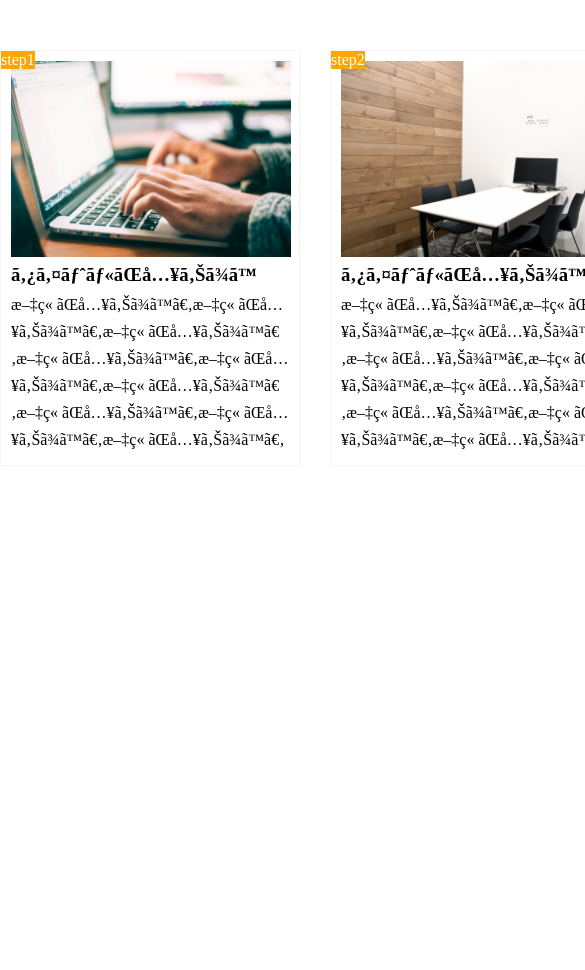
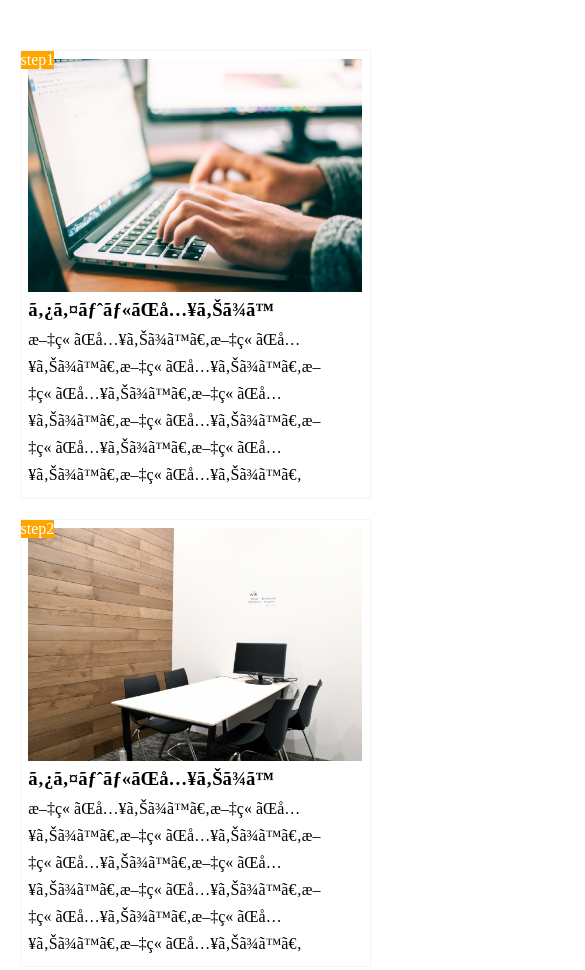
Before and after one commit to 202004/task_html-css, a plain HTML site: page index.html in a window 390 px wide. Shown: the top 970 px of the page, 585 px wide, since content can reach past the window. Before the commit the page ends 844 px from the top, so only its background shows below. Drawn offline with Linux system fonts and the light colour scheme.

Commit message:
[finish] 1-10

```diff
--- a/index.html
+++ b/index.html
@@ -2,24 +2,25 @@
 <html>
 <head>
 	<meta charset="UTF=8">
+	<meta name="viewport" content="width=device-width, initial-scale=1.0">
 	<link rel="stylesheet" href="style.css">
 	<title>サービス紹介</title>
 </head>
 <body>
 	<main>
-		<div class="content clearfix">
+		<div class="box clearfix">
 			<p class="step">step1</p>
 			<img src="img/flow01.png">
 			<h3 class="title">タイトルが入ります</h3>
 			<p class="text">文章が入ります。文章が入ります。文章が入ります。文章が入ります。文章が入ります。文章が入ります。文章が入ります。文章が入ります。文章が入ります。</p>
 		</div>
-		<div class="content clearfix">
+		<div class="box clearfix">
 			<p class="step">step2</p>
 			<img src="img/flow02.png">
 			<h3 class="title">タイトルが入ります</h3>
 			<p class="text">文章が入ります。文章が入ります。文章が入ります。文章が入ります。文章が入ります。文章が入ります。文章が入ります。文章が入ります。文章が入ります。</p>
 		</div>
-		<div class="content clearfix">
+		<div class="box clearfix">
 			<p class="step">step3</p>
 			<img src="img/flow03.png">
 			<h3 class="title">タイトルが入ります</h3>
--- a/style.css
+++ b/style.css
@@ -16,7 +16,7 @@ main {
 	padding: 50px 0;
 }
 
-.content {
+.box {
 	float: left;
 	width: 300px;
 	margin-right: 30px;
@@ -25,7 +25,7 @@ main {
 	position: relative;
 }
 
-.content:last-child {
+.box:last-child {
 	margin-right: 0;
 }
 
@@ -40,3 +40,25 @@ img {
 	color: white;
 	background-color: orange;
 }
+
+@media screen and (max-width:768px) {
+	main {
+		width: 100%;
+	}
+
+	.box {
+		float: none;
+		width: 90%;
+		margin: 0 5% 20px 5%;
+		padding: 2%;
+	}
+
+	.box:last-child {
+		margin-bottom: 0;
+	}
+
+	img {
+		width: 100%;
+		height: 50%;
+	}
+}
```
